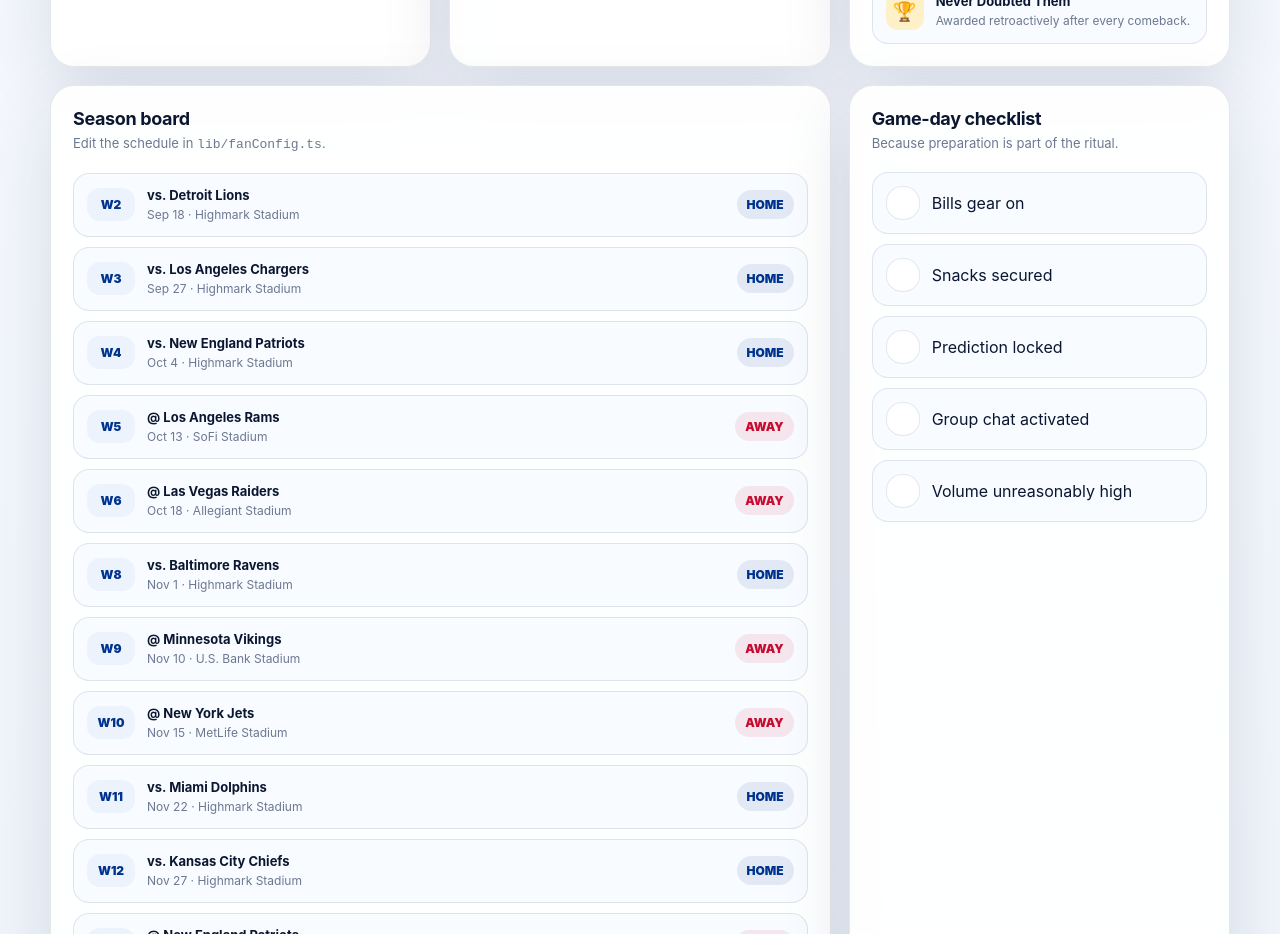
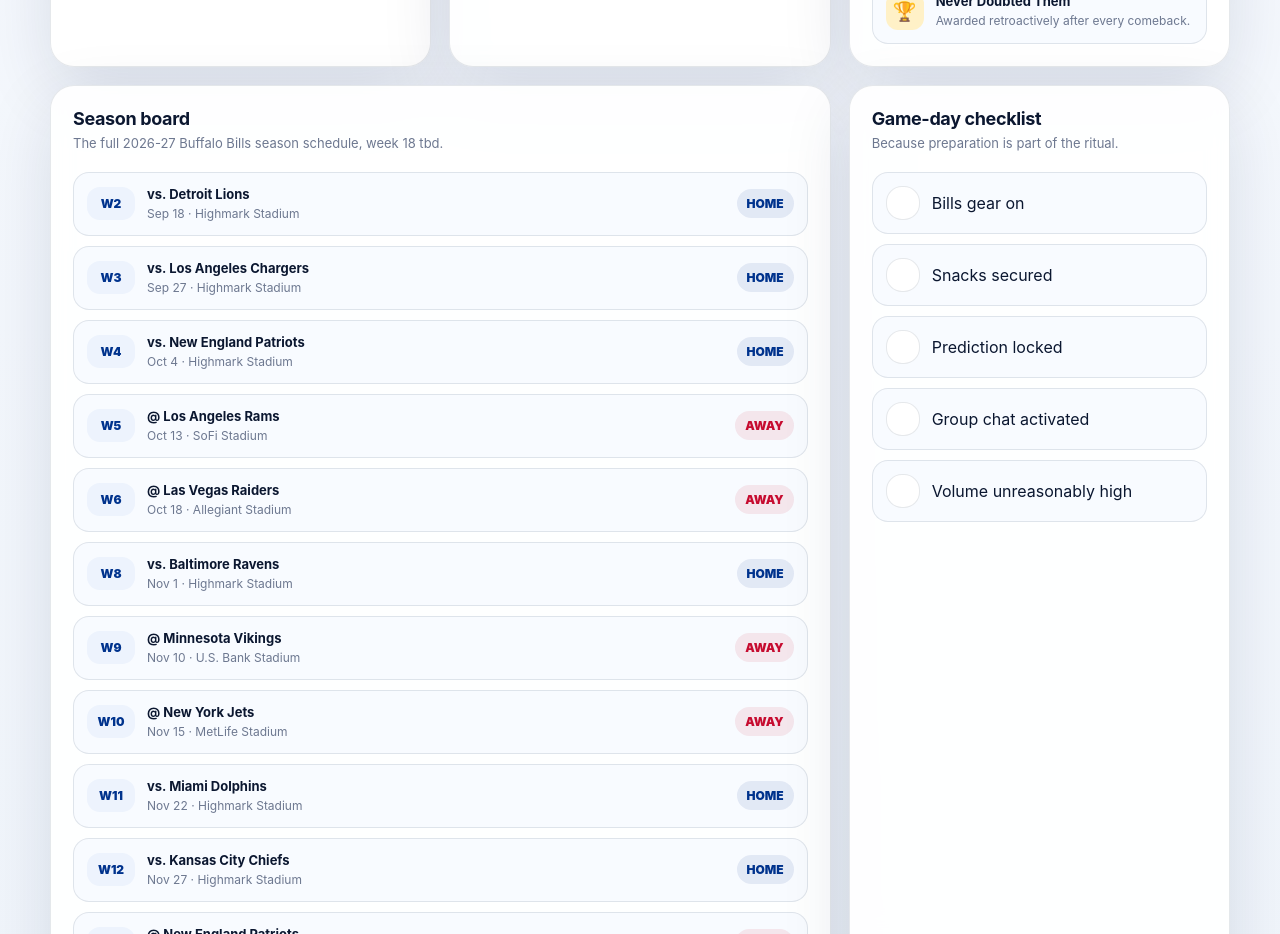
Before and after one commit to PVirgil/Bills-Mafia-HQ, a Next.js app: page / in a window 1280 px wide. Shown: the part 1040-1974 px from the top of the page. Built offline with nearby package versions, Linux system fonts and the light colour scheme.

Commit message:
Update season board description in Dashboard component

```diff
--- a/components/Dashboard.tsx
+++ b/components/Dashboard.tsx
@@ -155,7 +155,7 @@
 
         <article className="card wide">
           <h2>Season board</h2>
-          <div className="subtle">Edit the schedule in <code>lib/fanConfig.ts</code>.</div>
+          <div className="subtle">The full 2026-27 Buffalo Bills season schedule, week 18 tbd.</div>
           <div className="schedule-list">
             {config.schedule.map((g) => (
               <div className="schedule-item" key={`${g.week}-${g.opponent}`}>
```
